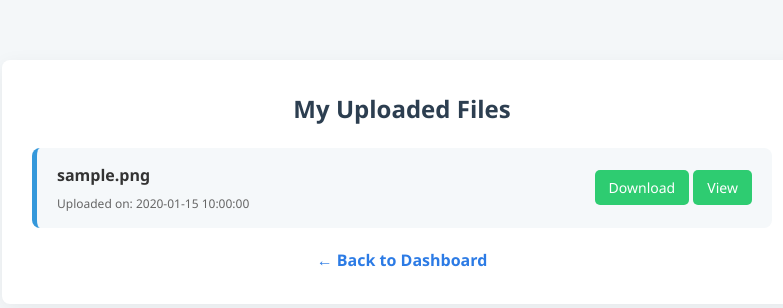
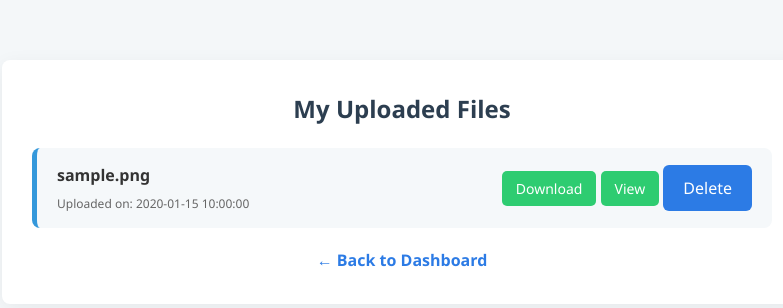
Before and after one commit to Presidor1/DATA-SECURITY-SYSTEM, a Flask app: page /my-uploads in a window 1280 px wide. Shown: the top 308 px of the page, without its empty margins (238-1021 px from the left). Run offline with Flask 3, Linux system fonts and the light colour scheme; the visitor is signed in with stand-in values (Sample User, id 1); tables that the repository leaves empty hold one stand-in row (Sample ...).

Commit message:
Update my_uploads.html

```diff
--- a/templates/my_uploads.html
+++ b/templates/my_uploads.html
@@ -24,12 +24,17 @@
         {% for upload in uploads %}
           <li class="upload-card">
             <div class="file-info">
-              <strong>{{ upload.filename }}</strong>
+              <strong>{{ upload.filename }}</strong><br>
               <small>Uploaded on: {{ upload.upload_time.strftime('%Y-%m-%d %H:%M:%S') }}</small>
             </div>
             <div>
               <a class="btn-download" href="{{ url_for('download', filename=upload.filename) }}" download>Download</a>
               <a class="btn-download" href="{{ url_for('view_file', filename=upload.filename) }}" target="_blank">View</a>
+
+              <!-- Delete Button -->
+              <form action="{{ url_for('delete_file', upload_id=upload.id) }}" method="POST" style="display:inline;">
+                <button type="submit" class="btn-delete" onclick="return confirm('Are you sure you want to delete this file?')">Delete</button>
+              </form>
             </div>
           </li>
         {% endfor %}
```
